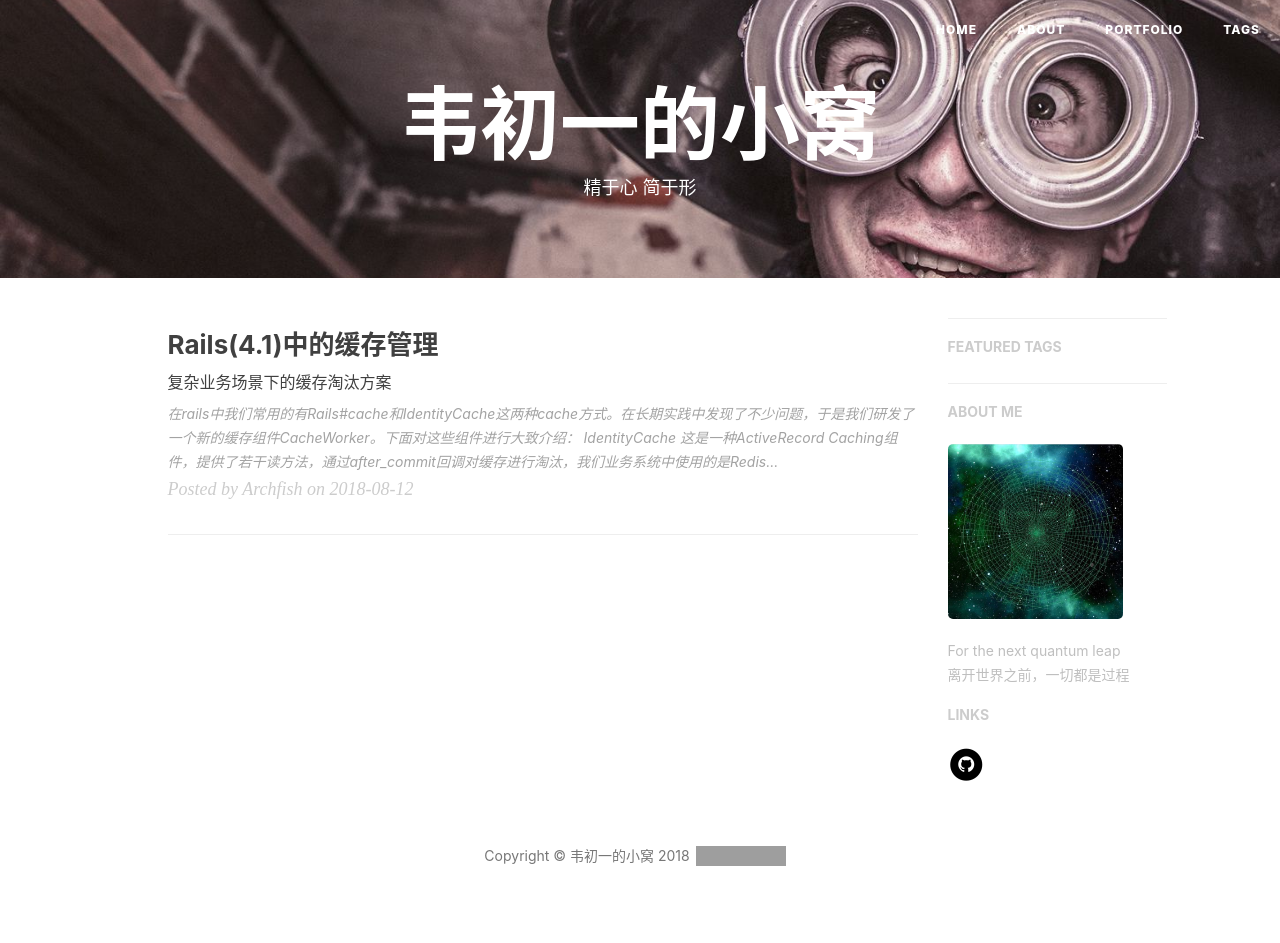
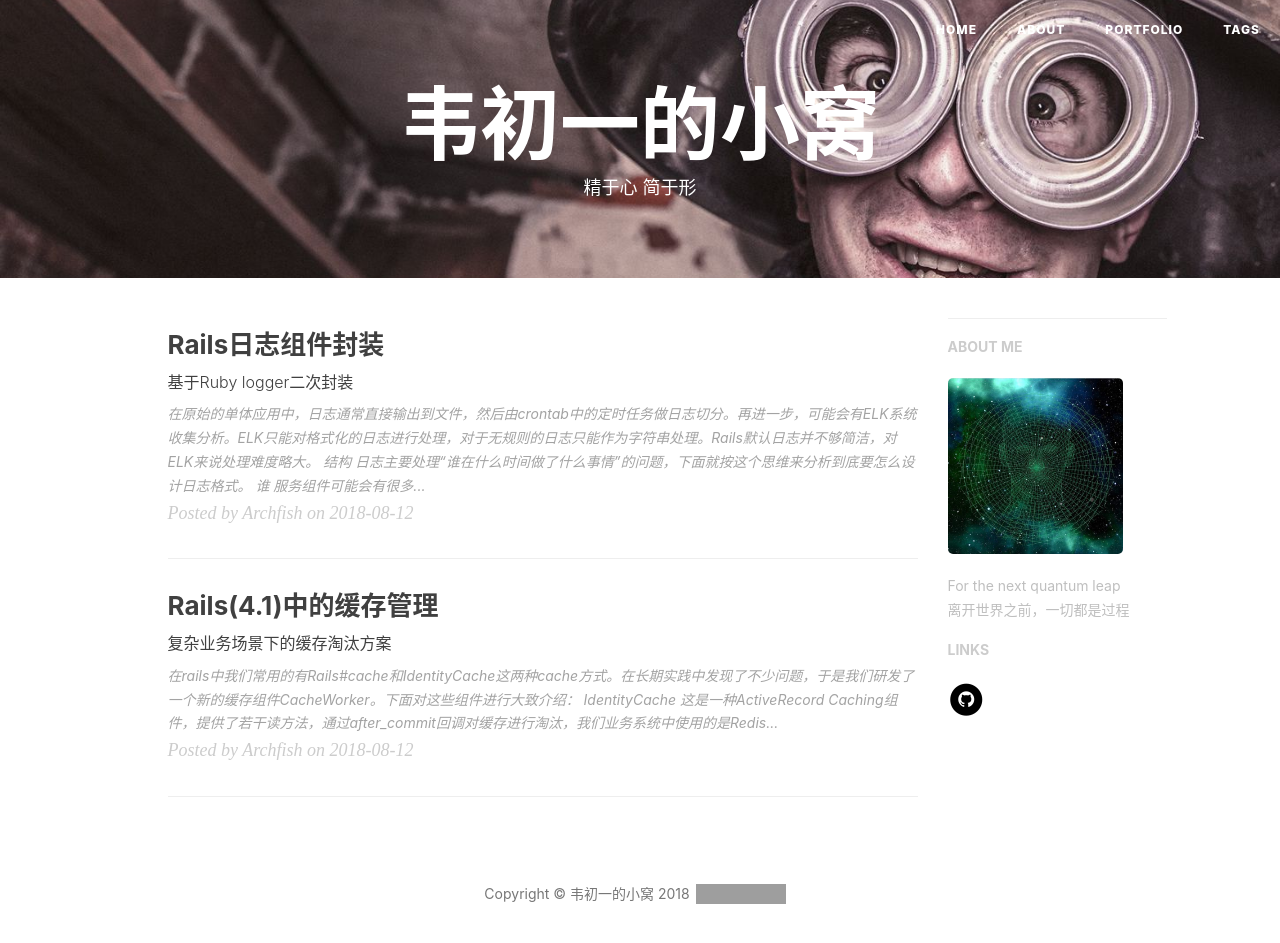
Before and after one commit to archfish/archfish, a Jekyll site: the page built from index.html, in a window 1280 px wide. Built offline with Jekyll 4.4.1, drawn with Linux system fonts in a browser that asks for light colours; nearby versions of some CDN libraries; the list of posts is cut into pages by our own code; comment, search, counter and statistics services are not loaded; before the commit the page ends 905 px from its top, so only the background shows below that; some of the changed lines change nothing that is shown; grey boxes are pictures that could not be loaded.

Commit message:
Rails日志组件封装

````diff
--- a/_config.yml
+++ b/_config.yml
@@ -20,7 +20,7 @@ RSS: false
 # weibo_username:     archfish
 # zhihu_username:     archfish
 github_username:    archfish
-github_repo:    'archfish.github.io'
+github_repo:    'archfish'
 # twitter_username:   archfish
 #facebook_username:  archfish
 #linkedin_username:  firstname-lastname-idxxxx
@@ -85,7 +85,7 @@ sidebar-avatar: /img/avatar-small.jpg      # use absolute URL, seeing it's used
 
 
 # Featured Tags
-featured-tags: true                     # whether or not using Feature-Tags
+featured-tags: false                     # whether or not using Feature-Tags
 featured-condition-size: 1              # A tag will be featured if the size of it is more than this condition value
 
 
--- /dev/null
+++ b/_posts/2018-08-12-rails-logger-wrap.md
@@ -0,0 +1,152 @@
+---
+layout:       post
+title:        Rails日志组件封装
+subtitle:     基于Ruby logger二次封装
+date:         2018-08-12 22:08:06 +0800
+author:       Archfish
+header-img:   "img/rails_logger_wrap.jpg"
+header-mask:  0.1
+multilingual: false
+tags:
+  - Ruby
+  - Rails
+  - Logger
+---
+
+在原始的单体应用中，日志通常直接输出到文件，然后由crontab中的定时任务做日志切分。再进一步，可能会有[ELK][1]系统收集分析。ELK只能对格式化的日志进行处理，对于无规则的日志只能作为字符串处理。Rails默认日志并不够简洁，对ELK来说处理难度略大。
+
+# 结构
+
+日志主要处理“谁在什么时间做了什么事情”的问题，下面就按这个思维来分析到底要怎么设计日志格式。
+
+## 谁
+
+- 服务组件可能会有很多，而不同组件格式可能也不一样，那首先得记录日志工具的名字和版本；
+- 相同的日志组件可能会根据业务的不同而分为不同组别；
+- 服务一般多进程运行的，那进程号肯定是需要的；
+- 公司达到一定规模以后，单机部署已经不能满足处理能力需求，这样就需要知道是哪台机器输出的日志；
+- 如果是分布式环境还需要知道当前在处理的是哪个请求，所以需要记录traceID；
+
+## 时间
+
+时间主要是格式和精度问题，这里我们选RFC3339格式(`%Y%m%dT%H:%M:%S.%L%z`)，即日前与时间之间以T相连，精度到毫秒，带时区。带时区是防止运维失误导致某些机器系统时区与本地时区不符。
+
+## 事情
+
+即日志的主体，可能是请求信息、异常回溯信息或其他信息
+
+# Show me the code!
+
+## API
+
+操作接口与默认保持一致，重新定义了参数的含义，`progname -> title`用于定义日志分组，方便对某一类日志进行统一分析。真实的日志内容通过block传入，从而降低非打印级别日志操作消耗。
+
+- def debug(title = nil){ body }
+- def info(title = nil){ body }
+- def warn(title = nil){ body }
+- def error(title = nil){ body }
+- def fatal(title = nil){ body }
+
+重写初始化方法，在开发环境和Test环境中输出一份默认格式的日志到终端便于调试。核心为`ActiveSupport::Logger.broadcast`方法的使用，对此实现有迷惑的可以看看这个函数的实现。但是这样做以后赋值给`Rails.logger`时，终端会输出两条重复日志，暂时无解（可以在给全局logger赋值的对象控制不进行broadcast，但是这样代码太丑了）。
+
+```ruby
+def initialize(*args)
+  super
+  @formatter = Formatter.new
+
+  # NOTE 开发环境如果输出到文件则需要输出一份到终端，默认忽略设置格式
+  if (Rails.env.development? || Rails.env.test?) && @logdev.dev.is_a?(File)
+    stdout_logger = ::ActiveSupport::Logger.new(STDOUT)
+    stdout_logger.formatter = SimpleFormatter.new
+    self.extend(ActiveSupport::Logger.broadcast(stdout_logger))
+  end
+
+  @level = self.class.log_level
+end
+```
+
+## Formatter
+
+为了实现前面描述的日志格式，需要对Formatter进行定制。顺便在定制时对一些常见类型进行默认处理，比如倾印`StandardError`时希望只输出业务代码的backtrace，倾印`request`时只要请求路径和参数信息等。
+
+```ruby
+class Formatter < ::Logger::Formatter
+  def initialize
+    @datetime_format = '%Y%m%dT%H:%M:%S.%L%z'
+  end
+
+  def call(severity, timestamp, progname, msg)
+    title, body = '', ''
+    case msg
+    when ::StandardError
+      title = msg.message
+      body = BacktraceCleaner.clean(msg.backtrace) if msg.backtrace
+    when ::ActionDispatch::Request
+      title = msg.path
+      body = msg.params
+    when ::Entity::Message
+      title = msg.title
+      body = msg.body
+    else
+      title = msg
+    end
+    "|#{severity}|#{format_datetime(timestamp)}|#{hostname}|#{logger_name}|v#{VERSION}|#{progname}|#{traceid}|###+#{title.inspect}-###|###+#{body.inspect}-###|\n"
+  end
+
+  def hostname
+    @hostname ||= Socket.gethostname
+  end
+
+  def logger_name
+    @logger_name ||= self.class.name
+  end
+
+  def traceid
+    ::RequestStore.store[:traceid]
+  end
+end
+```
+
+此时为了让输出终端的日志可以更友好一些，希望能对日志进行上色。这里只实现三种颜色
+
+```ruby
+# 为输出添加颜色
+class SimpleFormatter < ::Logger::Formatter
+  # This method is invoked when a log event occurs
+  def call(severity, timestamp, progname, msg)
+    wrap(severity, msg, progname)
+  end
+
+  def wrap(severity, msg, progname)
+    color = case severity.to_s.downcase
+    when 'warn', 'unknown'
+      33 # YELLOW
+    when 'error', 'fatal'
+      31 # RED
+    else
+      32 # GREEN
+    end
+
+    message = case msg
+    when ::String
+      msg
+    when ::StandardError
+      "#{msg.message}: #{(msg.backtrace || []).join("\n")}"
+    else
+      msg.inspect
+    end
+
+    "\e\[#{color};1m#{progname} #{message}\e\[0m\n"
+  end
+end
+```
+
+# 总结
+
+到此，我们的日志模块就设计好了。title和body部分除了使用竖线分割外，为了正确切割出实际内容增加了额外标记`##+`和`-##`，这样logstash在切分时就不会出错了。
+如果需要对日志格式进行调整，只需要升级`VERSION`编号即可，理论上通过对logstash的规则进行定制，多版本同时存在应该是没什么问题的。
+
+欢迎跟我交流 [Archfish][0]
+
+[0]: https://github.com/archfish/archfish "archfish blog"
+[1]: https://www.elastic.co/elk-stack "ELK"
````
Also changed, not shown: README.md, img/rails_logger_wrap.jpg (added), tool.rb (indentation only).
